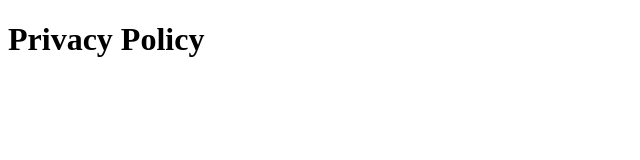
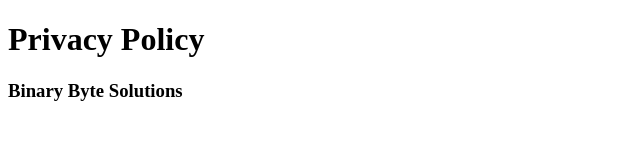
Before and after one commit to VernonDsouza/privacypolicy, a plain HTML site: page index.html in a window 1280 px wide. Shown: the whole page, without its empty margins (0-640 px from the left). Drawn offline with Linux system fonts and the light colour scheme.

Commit message:
Privacy policy updated

```diff
--- a/index.html
+++ b/index.html
@@ -7,5 +7,6 @@
 </head>
 <body>
         <h1>Privacy Policy</h1>
+        <h3>Binary Byte Solutions</h3>
 </body>
 </html>
```
